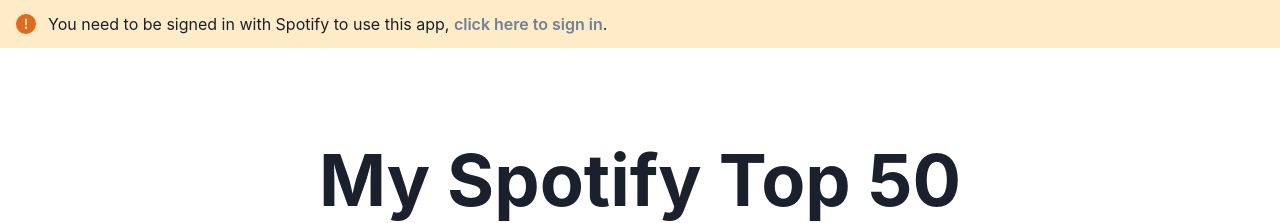
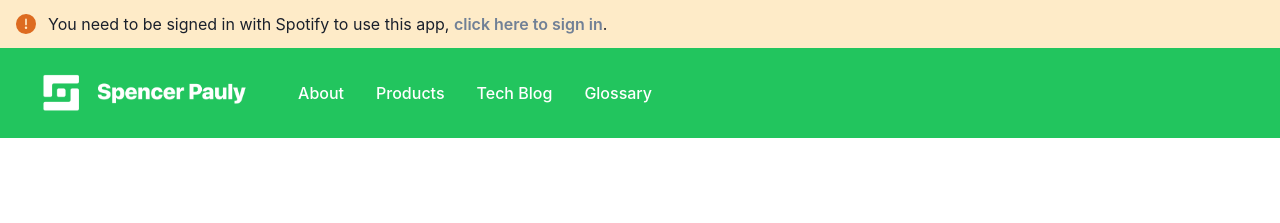
Before and after one commit to spencerpauly/spencerpauly-widgets, a Next.js app: page /spotify-stats in a window 1280 px wide. Shown: the top 223 px of the page. Built offline with nearby package versions, Linux system fonts and the light colour scheme; no server answers; what @badrap/bar-of-progress would draw is missing.

Commit message:
feat: adds responsive navbar

```diff
--- a/next.config.mjs
+++ b/next.config.mjs
@@ -3,6 +3,15 @@
  */
 const nextConfig = {
 	/* config options here */
+	async redirects() {
+		return [
+			{
+				source: '/',
+				destination: 'https://spencerpauly.com',
+				permanent: false,
+			},
+		];
+	},
 };
 
 export default nextConfig;
--- /dev/null
+++ b/src/components/common/Navbar.tsx
@@ -0,0 +1,30 @@
+import { NextPageWithLayout } from '@/types/page';
+interface Props {}
+
+const Navbar: NextPageWithLayout<Props> = () => {
+	return (
+		<nav className='w-full bg-green-500'>
+			<div className='flex items-center max-w-7xl px-[40px] py-[24px] mx-auto space-x-12'>
+				<a href='https://spencerpauly.com/'>
+					<img src='/static/content/spencerpauly-logo.png' className='w-auto h-[42px]' />
+				</a>
+				<div className=' space-x-[32px] hidden md:flex'>
+					<div className='font-medium text-white'>
+						<a href='https://spencerpauly.com/about'>About</a>
+					</div>
+					<div className='font-medium text-white'>
+						<a href='https://spencerpauly.com/launches'>Products</a>
+					</div>
+					<div className='font-medium text-white'>
+						<a href='https://spencerpauly.com/tech'>Tech Blog</a>
+					</div>
+					<div className='font-medium text-white'>
+						<a href='https://spencerpauly.com/glossary'>Glossary</a>
+					</div>
+				</div>
+			</div>
+		</nav>
+	);
+};
+
+export default Navbar;
--- a/src/components/modules/spotify-stats/SpotifyStatsChart.tsx
+++ b/src/components/modules/spotify-stats/SpotifyStatsChart.tsx
@@ -21,7 +21,7 @@
 
 const TopChartItemDetails = ({ stats }: Props) => {
 	if (!stats || !stats[0] || stats[0].isSkeleton) {
-		return;
+		return null;
 	}
 	return (
 		<div className='flex items-center space-x-6'>
--- a/src/components/modules/spotify-stats/SpotifyStatsContent.tsx
+++ b/src/components/modules/spotify-stats/SpotifyStatsContent.tsx
@@ -2,7 +2,7 @@
 import { NextPageWithLayout } from '@/types/page';
 import { Button } from '@chakra-ui/button';
 import { useDisclosure } from '@chakra-ui/hooks';
-import { Heading, Link } from '@chakra-ui/layout';
+import { Heading } from '@chakra-ui/layout';
 import { Menu, MenuButton, MenuItemOption, MenuList, MenuOptionGroup } from '@chakra-ui/menu';
 import { useBreakpointValue } from '@chakra-ui/react';
 import { signOut } from 'next-auth/react';
@@ -45,7 +45,7 @@
 
 	return (
 		<div className='container max-w-4xl px-4 pb-4 mx-auto'>
-			<div className='flex flex-col items-center justify-center pt-24 pb-4 '>
+			<div className='flex flex-col items-center justify-center pt-12 pb-4 lg:pt-24 '>
 				<h1 className='text-4xl font-bold lg:text-7xl'>My Spotify Top 50</h1>
 				<div className='py-4'>
 					<Menu isOpen={typeDropdown.isOpen} onClose={typeDropdown.onClose}>
@@ -110,7 +110,19 @@
 						<Heading as='h3' size='xl' className='pb-4'>
 							Like what you see?
 						</Heading>
+
 						<div>
+							The fun doesn't need to end here. Coming soon you'll be able to save these songs into
+							a personal spotify playlist.
+						</div>
+						<div className='py-4'>Stay up to date on new features by...</div>
+
+						<a href='https://twitter.com/SpencerPauly' target='_blank' rel='nofollow'>
+							<Button colorScheme='twitter' rightIcon={<FaTwitter />}>
+								Following me on Twitter
+							</Button>
+						</a>
+						{/* <div>
 							The fun doesn't need to end here. You can{' '}
 							<Link color='teal.500'>save these songs into a personal spotify playlist</Link>.
 						</div>
@@ -118,7 +130,7 @@
 
 						<Button colorScheme='twitter' rightIcon={<FaTwitter />}>
 							Sharing on Twitter
-						</Button>
+						</Button> */}
 					</div>
 				</div>
 			</div>
--- a/src/components/modules/spotify-stats/SpotifyStatsPage.tsx
+++ b/src/components/modules/spotify-stats/SpotifyStatsPage.tsx
@@ -1,3 +1,4 @@
+import Navbar from '@/common/Navbar';
 import { NextPageWithLayout } from '@/types/page';
 import { Button } from '@chakra-ui/button';
 import { useDisclosure } from '@chakra-ui/hooks';
@@ -66,6 +67,7 @@
 					</p>
 				</Alert>
 			)}
+			<Navbar />
 			<SpotifyStatsContent sessionStatus={sessionStatus} />
 		</>
 	);
```
Also changed, not shown: public/static/content/spencerpauly-logo.png (added).
